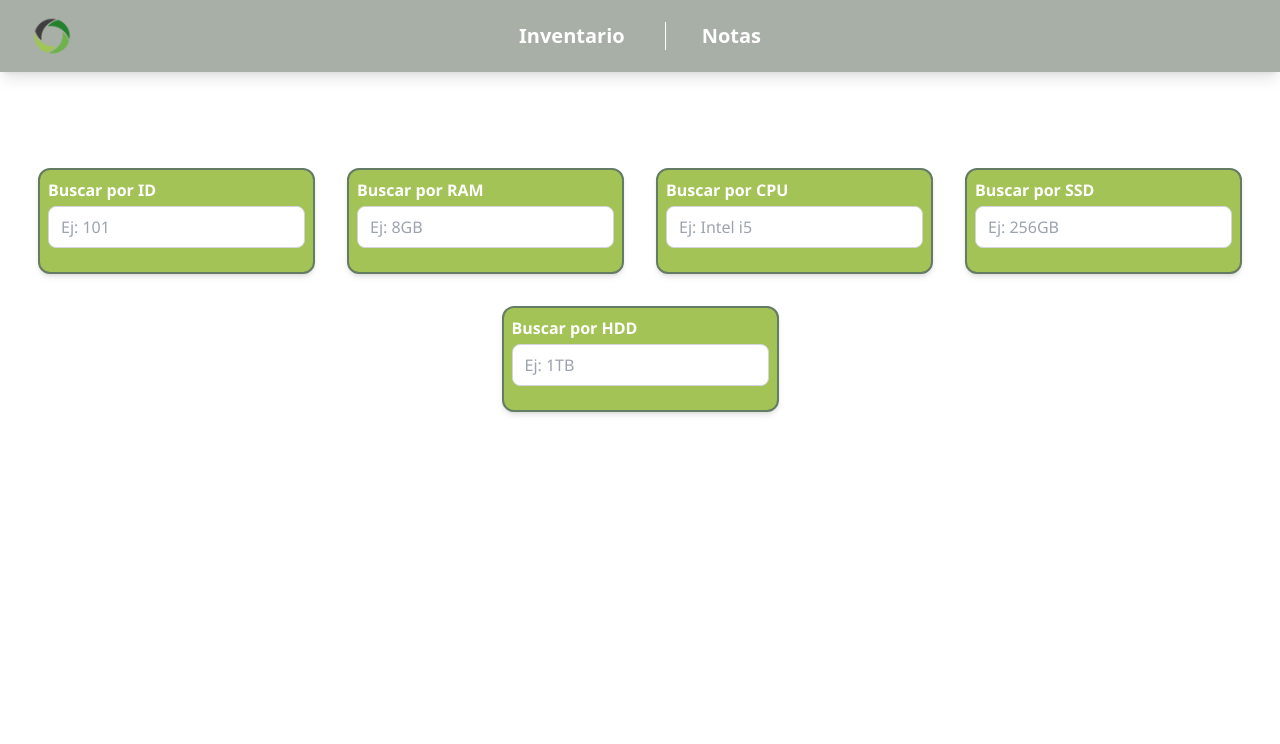
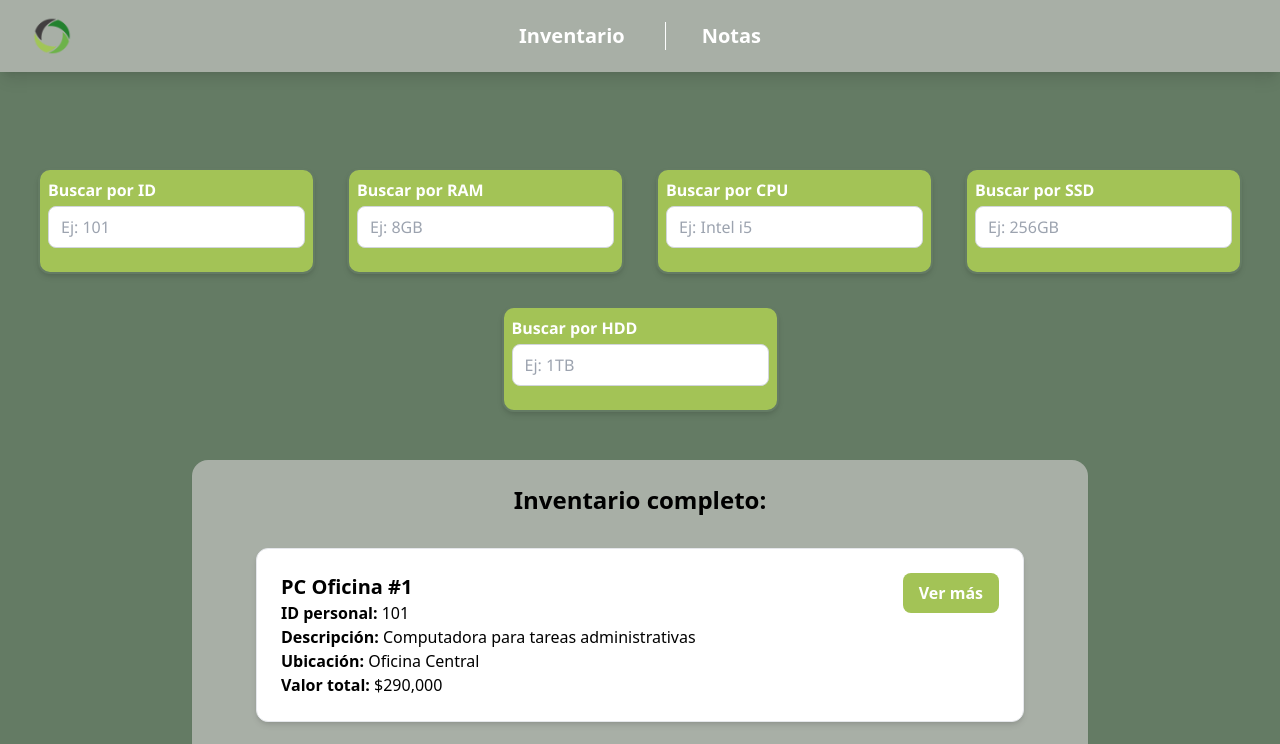
Before and after one commit to Milialvarez/inventory-manager, an Angular app in the folder inventory-front/: page / in a window 1280 px wide. Shown: the top 744 px of the page. Built offline with nearby package versions, Linux system fonts and the light colour scheme.

Commit message:
agrego componente inventory-list con interfaces declaradas y listado de componentes compuestos y su detalle de simples

```diff
--- a/inventory-front/src/app/app.component.html
+++ b/inventory-front/src/app/app.component.html
@@ -1,2 +1,5 @@
-<app-nav-bar></app-nav-bar>
+<div class="bg-secondary_dark pb-8">
+    <app-nav-bar></app-nav-bar>
 <app-filter-panel></app-filter-panel>
+<app-inventory-list></app-inventory-list>
+</div>
--- a/inventory-front/src/app/app.component.ts
+++ b/inventory-front/src/app/app.component.ts
@@ -2,10 +2,12 @@ import { Component } from '@angular/core';
 import { RouterOutlet } from '@angular/router';
 import { NavBarComponent } from "./nav-bar/nav-bar.component";
 import { FilterPanelComponent } from "./filter-panel/filter-panel.component";
+import { InventarioComponent } from "./inventory-list/inventory-list.component";
+import { CommonModule } from '@angular/common';
 
 @Component({
   selector: 'app-root',
-  imports: [RouterOutlet, NavBarComponent, FilterPanelComponent],
+  imports: [RouterOutlet, NavBarComponent, FilterPanelComponent, InventarioComponent, CommonModule ],
   templateUrl: './app.component.html',
   styleUrl: './app.component.scss'
 })
--- /dev/null
+++ b/inventory-front/src/app/inventory-list/inventory-list.component.html
@@ -0,0 +1,44 @@
+<div class="max-w-4xl mx-auto p-6 bg-secondary font-sans rounded-2xl shadow-sm mt-12">
+  <div class="w-full max-w-3xl mx-auto">
+    <h2 class="text-2xl font-semibold text-secondary-dark mb-8 text-center">
+      Inventario completo:
+    </h2>
+
+    <div
+      *ngFor="let compuesto of elementosCompuestos"
+      class="bg-white border border-secondary-dark rounded-xl p-6 mb-6 shadow-md"
+    >
+      <div class="flex justify-between items-start">
+        <div>
+          <h3 class="text-xl font-bold text-secondary-darker">
+            {{ compuesto.nombre }}
+          </h3>
+          <p><strong>ID personal:</strong> {{ compuesto.personalId }}</p>
+          <p><strong>Descripción:</strong> {{ compuesto.descripcion }}</p>
+          <p><strong>Ubicación:</strong> {{ compuesto.ubicacion }}</p>
+          <p><strong>Valor total:</strong> ${{ compuesto.valorCalculado | number }}</p>
+        </div>
+        <button
+          (click)="toggleDetalles(compuesto.id)"
+          class="bg-primary hover:bg-secondary-dark text-white font-semibold py-2 px-4 rounded-lg transition-colors"
+        >
+          {{ mostrarDetalles[compuesto.id] ? 'Ocultar' : 'Ver más' }}
+        </button>
+      </div>
+
+      <div *ngIf="mostrarDetalles[compuesto.id]" class="mt-4 border-l-4 border-primary pl-4">
+        <h4 class="text-secondary-dark font-semibold mb-2">Componentes asociados:</h4>
+        <ul class="space-y-1">
+          <li *ngFor="let comp of compuesto.componentes">
+            <ng-container *ngIf="obtenerElementoSimple(comp.elementoId) as simple">
+              <p>
+                <strong>{{ simple.nombre }}</strong> ({{ simple.tipo }}) —
+                Valor unitario: ${{ simple.valorUnitario | number }}
+              </p>
+            </ng-container>
+          </li>
+        </ul>
+      </div>
+    </div>
+  </div>
+</div>
--- /dev/null
+++ b/inventory-front/src/app/inventory-list/inventory-list.component.ts
@@ -0,0 +1,103 @@
+import { CommonModule } from '@angular/common';
+import { Component } from '@angular/core';
+
+interface ElementoSimple {
+  id: string;
+  nombre: string;
+  tipo: string;
+  descripcion?: string;
+  valorUnitario: number;
+  stock: number;
+  especificaciones: { [clave: string]: string | number };
+}
+
+interface ComponenteAsociado {
+  elementoId: string;
+  cantidad: number;
+}
+
+interface ElementoCompuesto {
+  id: string;
+  personalId: number;
+  nombre: string;
+  descripcion?: string;
+  componentes: ComponenteAsociado[];
+  valorCalculado: number;
+  ubicacion?: string;
+}
+
+@Component({
+  standalone: true,
+  selector: 'app-inventory-list',
+  imports: [CommonModule],
+  templateUrl: './inventory-list.component.html',
+  styleUrl: './inventory-list.component.scss'
+})
+
+export class InventarioComponent {
+  mostrarDetalles: { [key: string]: boolean } = {};
+
+  elementosSimples: ElementoSimple[] = [
+    {
+      id: 's1',
+      nombre: 'Intel Core i7',
+      tipo: 'CPU',
+      valorUnitario: 150000,
+      stock: 10,
+      especificaciones: { nucleos: 8, frecuencia: '3.6GHz' },
+    },
+    {
+      id: 's2',
+      nombre: 'Corsair Vengeance 16GB',
+      tipo: 'RAM',
+      valorUnitario: 40000,
+      stock: 20,
+      especificaciones: { tipo: 'DDR4', velocidad: '3200MHz' },
+    },
+    {
+      id: 's3',
+      nombre: 'SSD Samsung 1TB',
+      tipo: 'Almacenamiento',
+      valorUnitario: 60000,
+      stock: 15,
+      especificaciones: { tipo: 'NVMe', velocidad: '3500MB/s' },
+    },
+  ];
+
+  elementosCompuestos: ElementoCompuesto[] = [
+    {
+      id: 'c1',
+      personalId: 101,
+      nombre: 'PC Oficina #1',
+      descripcion: 'Computadora para tareas administrativas',
+      componentes: [
+        { elementoId: 's1', cantidad: 1 },
+        { elementoId: 's2', cantidad: 2 },
+        { elementoId: 's3', cantidad: 1 },
+      ],
+      valorCalculado: 150000 + 2 * 40000 + 60000,
+      ubicacion: 'Oficina Central',
+    },
+    {
+      id: 'c2',
+      personalId: 102,
+      nombre: 'PC Diseño #1',
+      descripcion: 'Estación de trabajo para diseño gráfico',
+      componentes: [
+        { elementoId: 's1', cantidad: 1 },
+        { elementoId: 's2', cantidad: 4 },
+        { elementoId: 's3', cantidad: 2 },
+      ],
+      valorCalculado: 150000 + 4 * 40000 + 2 * 60000,
+      ubicacion: 'Sala Creativa',
+    },
+  ];
+
+  obtenerElementoSimple(id: string): ElementoSimple | undefined {
+    return this.elementosSimples.find(e => e.id === id);
+  }
+
+  toggleDetalles(id: string): void {
+    this.mostrarDetalles[id] = !this.mostrarDetalles[id];
+  }
+}
--- a/inventory-front/src/styles.scss
+++ b/inventory-front/src/styles.scss
@@ -4,6 +4,13 @@
 
 :root {
   --background: '#e6f0cdff';
+  --primary: '#A3C356',
+    --primary_dark: '#6CB44C',
+    --primary_darker: '#24842C',
+    --secondary: '#A8AFA6',
+    --secondary_dark: '#647B64',
+    --secondary_darker: '#443C3C',
+    --secondary_lighter: '#dbdbdbff',
 }
 
 @layer base {
```
Also changed, not shown: inventory-front/angular.json (line endings or trailing spaces), inventory-front/src/app/inventory-list/inventory-list.component.scss (added), 1 other file (tests, documents, lock files or other folders).
